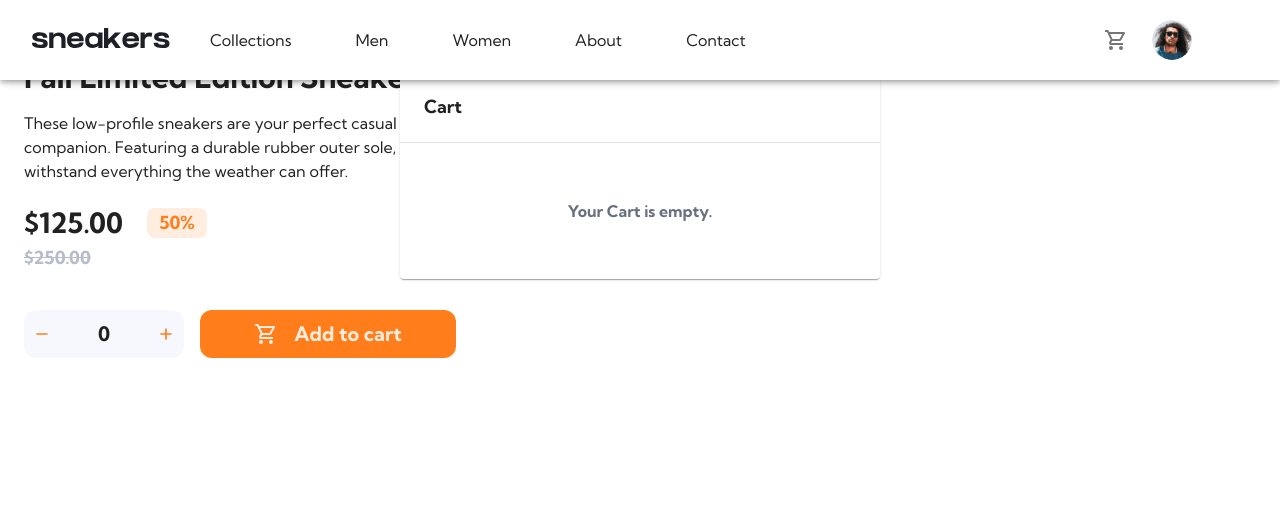
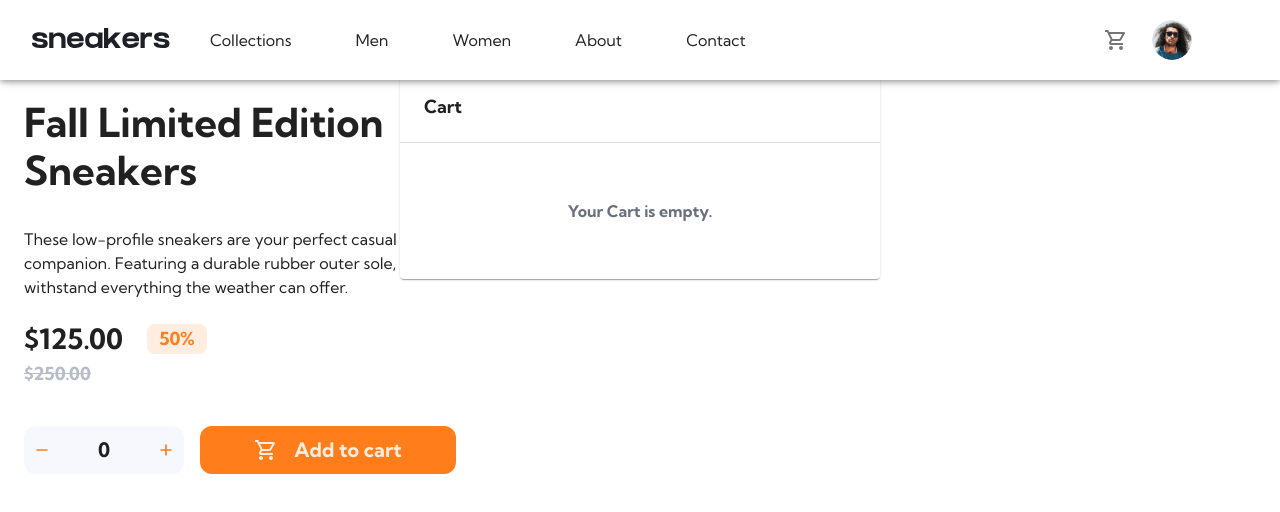
Before and after one commit to beloveddie/ecommerce-product-page, a Next.js app: page / in a window 1280 px wide. Shown: the top 512 px of the page. Built offline with nearby package versions, Linux system fonts and the light colour scheme.

Commit message:
Adjust properties to meet Desktop UI design

```diff
--- a/components/ui/ProductDetail/CompanyTitle.js
+++ b/components/ui/ProductDetail/CompanyTitle.js
@@ -8,7 +8,8 @@ export const CompanyTitle = () => {
       fontSize={16}
       fontWeight={700}
       color="primary.main"
-        letterSpacing={1}
+      letterSpacing={1}
+      mt={{ md: 8 }}
     >
       {"sneaker company".toUpperCase()}
     </Typography>
--- a/components/ui/ProductDetail/ProductDescription.js
+++ b/components/ui/ProductDetail/ProductDescription.js
@@ -3,7 +3,7 @@ import React from "react";
 
 export const ProductDescription = () => {
   return (
-    <Typography variant="body1" fontSize={16} mt={2} mb={3}>
+    <Typography variant="body1" fontSize={16} mt={{ xs: 2, md: 4 }} mb={3}>
       These low-profile sneakers are your perfect casual wear companion.
       Featuring a durable rubber outer sole, they&apos;ll withstand everything
       the weather can offer.
--- a/components/ui/ProductDetail/ProductTitle.js
+++ b/components/ui/ProductDetail/ProductTitle.js
@@ -3,7 +3,12 @@ import React from "react";
 
 export const ProductTitle = () => {
   return (
-    <Typography variant="h2" fontSize={30} fontWeight={700} mt={2}>
+    <Typography
+      variant="h2"
+      fontSize={{ xs: 30, md: 40 }}
+      fontWeight={700}
+      mt={2}
+    >
       Fall Limited Edition Sneakers
     </Typography>
   );
```
